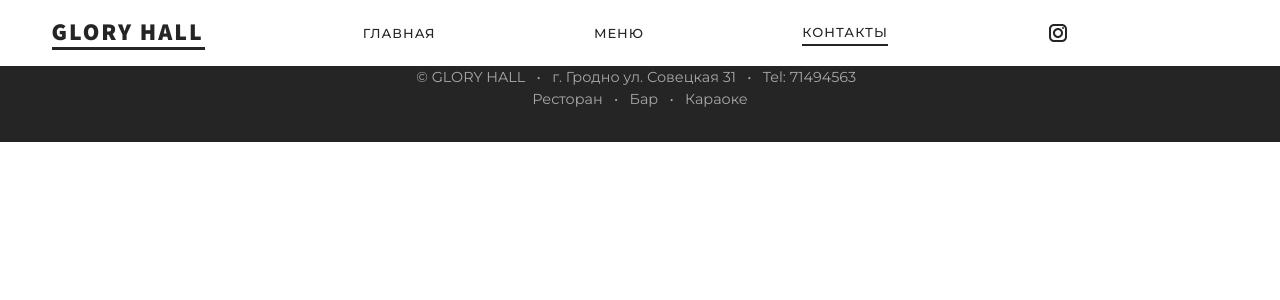
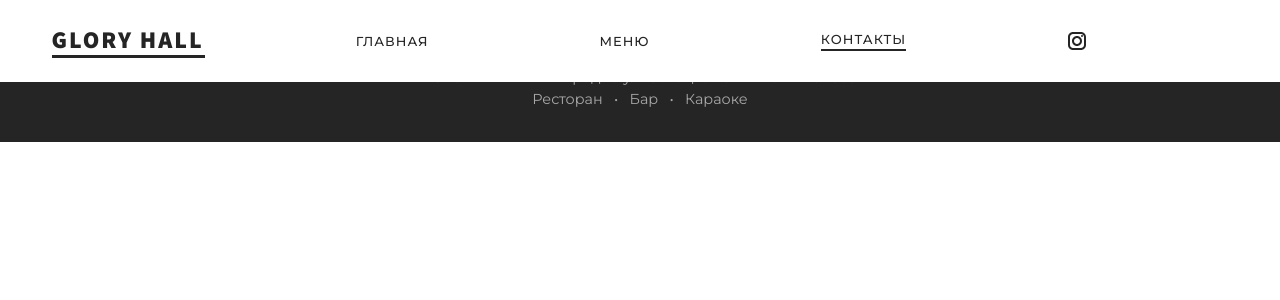
Before and after one commit to Vadim001230/Bar, a Next.js app in the folder bar-karaoke/: page /contacts in a window 1280 px wide. Shown: the top 300 px of the page. Built offline with nearby package versions, Linux system fonts and the light colour scheme; a web font is replaced by a local one.

Commit message:
fix: bugs on mobile devices

```diff
--- a/bar-karaoke/src/components/header/header.module.scss
+++ b/bar-karaoke/src/components/header/header.module.scss
@@ -35,7 +35,14 @@
     cursor: pointer;
     width: 24px;
     height: 24px;
-    vertical-align: middle;
+    position: relative;
+    padding: 15px 20px;
+    & svg {
+      position: absolute;
+      top: 50%;
+      transform: translate(-50%, -50%);
+      left: 50%;
+    }
     &:hover svg {
       transition: fill .2s linear;
       fill: var(--gold) !important;
@@ -110,14 +117,17 @@
     text-transform: uppercase;
     font-size: 13px;
     letter-spacing: 1px;
+    padding: 15px 20px;
     cursor: pointer;
     &:hover {
       color: var(--gold) !important;
       border-color: var(--gold) !important;
     }
-    &_active {
-      padding: 4px 0;
-      border-bottom: 2px solid var(--black);
+    &_active::after {
+      content: "";
+      display: block;
+      padding-top: 2px;
+      border-bottom: 2px solid currentColor;
     }
   }
 }
@@ -147,8 +157,9 @@
     &__media {
       margin-top: 2rem;
       opacity: 0.9;
+      padding-left: 0;
       & svg {
-              fill: var(--white) !important;
+        fill: var(--white) !important;
       }
     }
   }
@@ -199,6 +210,8 @@
       margin-top: 2rem;
     }
     &__link, &__link_active {
+      padding-left: 0;
+      padding-right: 40px;
       opacity: 0.9;
       color: var(--white) !important;
       &_active {
--- a/bar-karaoke/src/components/header/header.tsx
+++ b/bar-karaoke/src/components/header/header.tsx
@@ -11,8 +11,10 @@ export default function HeaderComponent() {
   const [activeBurger, setActiveBurger] = useState(false);
 
   const handleBurger = () => {
-    setActiveBurger(!activeBurger);
-    document.body.classList.toggle('no-scroll');
+    if (window.innerWidth <= 768) {
+      setActiveBurger(!activeBurger);
+      document.body.classList.toggle('no-scroll');
+    }
   };
 
   useEffect(() => {
@@ -47,6 +49,7 @@ export default function HeaderComponent() {
               href="/"
               className={router.pathname === '/' ? styles.nav__link_active : styles.nav__link}
               style={{ color: color, borderColor: color }}
+              onClick={handleBurger}
             >
               Главная
             </Link>
@@ -54,6 +57,7 @@ export default function HeaderComponent() {
               href="/menu"
               className={router.pathname === '/menu' ? styles.nav__link_active : styles.nav__link}
               style={{ color: color, borderColor: color }}
+              onClick={handleBurger}
             >
               Меню
             </Link>
@@ -63,6 +67,7 @@ export default function HeaderComponent() {
                 router.pathname === '/contacts' ? styles.nav__link_active : styles.nav__link
               }
               style={{ color: color, borderColor: color }}
+              onClick={handleBurger}
             >
               Контакты
             </Link>
@@ -71,6 +76,7 @@ export default function HeaderComponent() {
               href="https://www.instagram.com/smokkin.secretproject/"
               className={styles.header__media}
               target="blank"
+              onClick={handleBurger}
             >
               <InstagramIcon style={{ fill: color }} />
             </a>
--- a/bar-karaoke/src/styles/globals.css
+++ b/bar-karaoke/src/styles/globals.css
@@ -23,7 +23,6 @@ body {
   box-sizing: border-box;
   font-weight: inherit;
   font-size: inherit;
-  user-select: none;
 }
 
 body {
```
Also changed, not shown: bar-karaoke/src/components/home/home.module.scss (+17 -8 lines).
